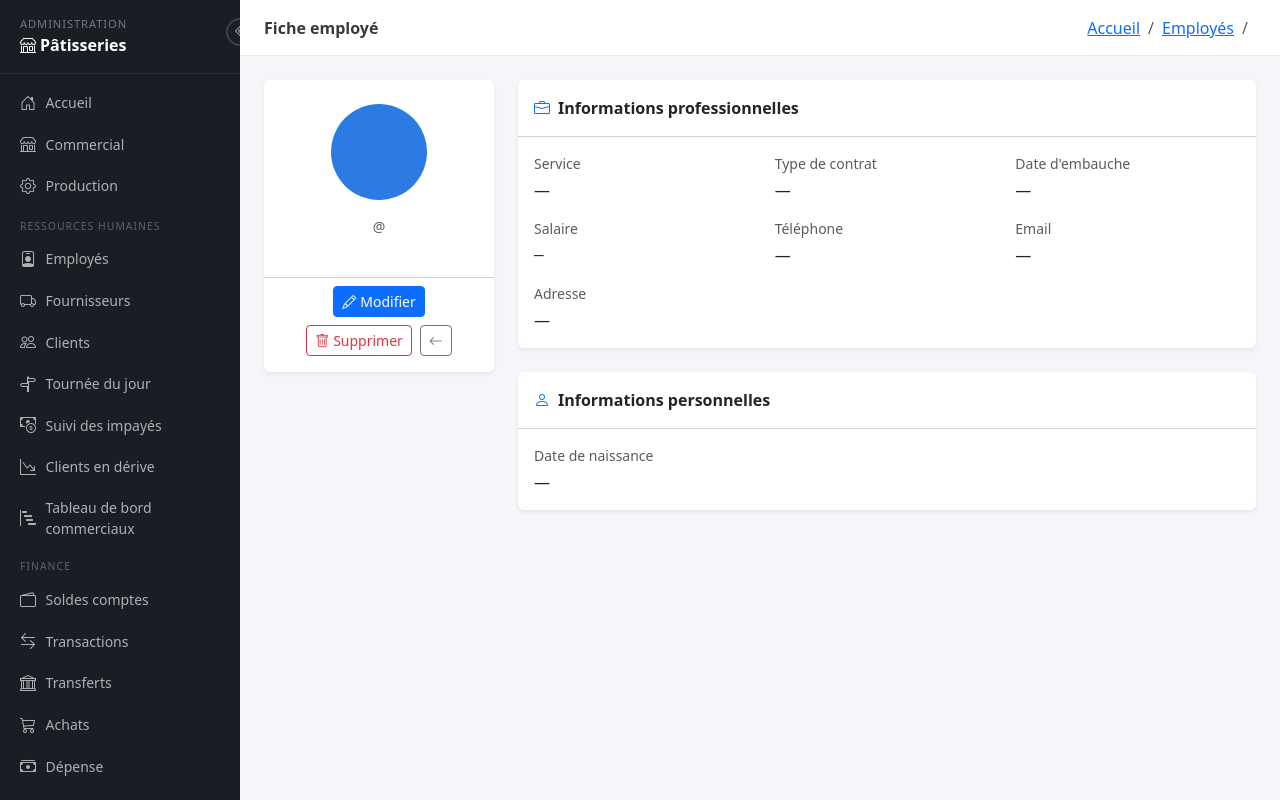
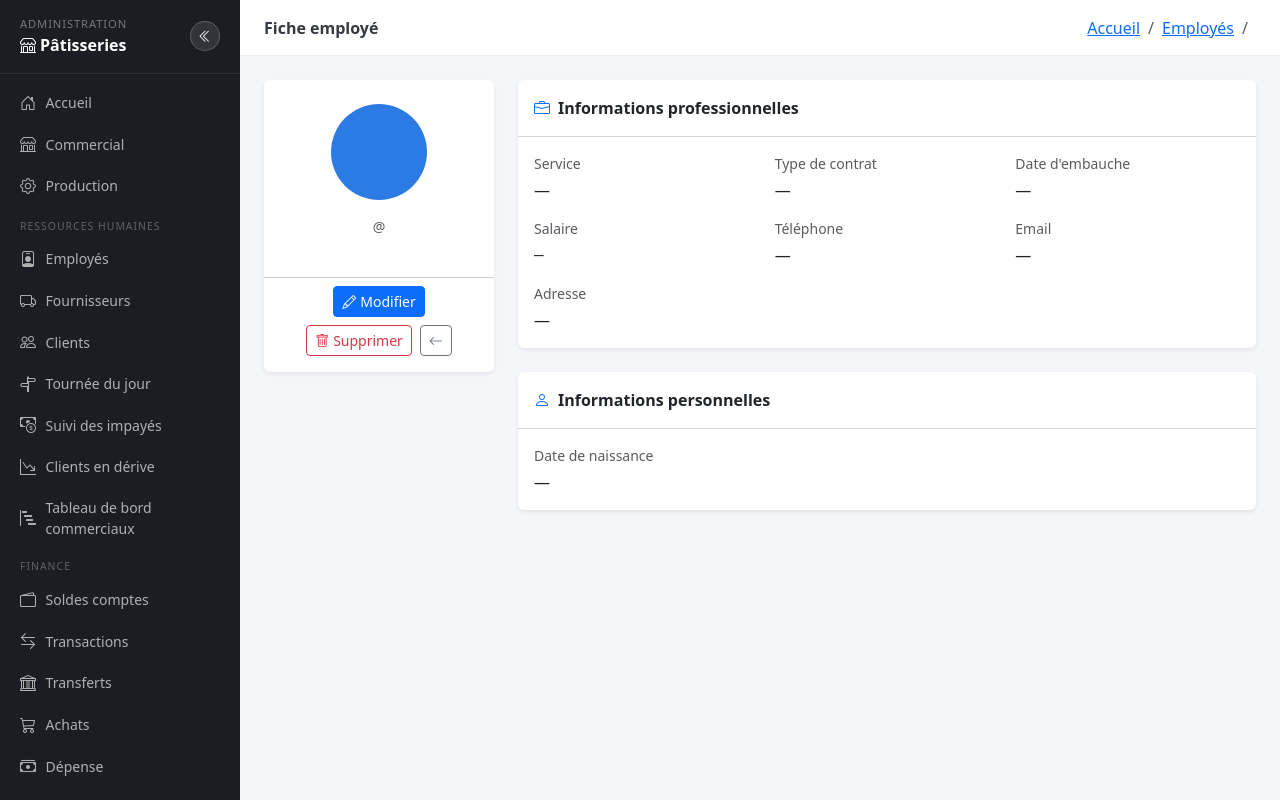
Before and after one commit to mohamedrachedheni/gestion_patisseries, a Django app: template templates/administration/employe/detail.html in a window 1280 px wide. Run offline with Django 5.2, Linux system fonts and the light colour scheme; the template is opened without the code that fills it, so the values that code supplies are empty.

Commit message:
correction sidebar

```diff
--- a/templates/base_global.html
+++ b/templates/base_global.html
@@ -39,30 +39,33 @@
     .sidebar-brand {
       padding: 1rem 1.25rem;
       border-bottom: 1px solid rgba(255,255,255,.08);
+      display: flex;
+      align-items: center;
+      justify-content: space-between;
+      gap: .5rem;
     }
-    /* Bouton de réduction : positionné sur le BORD de la sidebar (jamais à
-       l'intérieur de son contenu), taille fixe — reste pleinement visible et
-       au même endroit relatif que la sidebar soit réduite ou non, sans jamais
-       se retrouver à l'étroit ni caché. */
+    .sidebar-brand-text { min-width: 0; overflow: hidden; }
+    /* Bouton de réduction : reste DANS la boîte de la sidebar (jamais en
+       négatif/à cheval sur le bord) — #sidebar n'a que overflow-y: auto de
+       déclaré, ce qui bascule implicitement overflow-x sur auto aussi (règle
+       CSS peu connue) : tout ce qui dépasse la boîte, même de quelques px,
+       se fait rogner. D'où un cercle bien visible, à droite du titre. */
     .sidebar-collapse-btn {
-      position: absolute;
-      top: 1.1rem;
-      right: -14px;
-      width: 28px;
-      height: 28px;
+      flex-shrink: 0;
+      width: 30px;
+      height: 30px;
       display: flex;
       align-items: center;
       justify-content: center;
-      background: var(--sidebar-bg);
-      border: 2px solid rgba(255,255,255,.15);
+      background: rgba(255,255,255,.1);
+      border: 1px solid rgba(255,255,255,.2);
       border-radius: 50%;
-      color: rgba(255,255,255,.75);
+      color: #fff;
       padding: 0;
-      z-index: 1001;
-      transition: background .15s, color .15s;
+      transition: background .15s, border-color .15s;
     }
-    .sidebar-collapse-btn:hover { background: var(--sidebar-active); color: #fff; border-color: var(--sidebar-active); }
-    .sidebar-collapse-btn i { font-size: .75rem; transition: transform .2s ease; }
+    .sidebar-collapse-btn:hover { background: var(--sidebar-active); border-color: var(--sidebar-active); }
+    .sidebar-collapse-btn i { font-size: .85rem; transition: transform .2s ease; }
     .sidebar-brand .app-name {
       font-size: .7rem;
       letter-spacing: .08em;
@@ -141,8 +144,12 @@
     @media (min-width: 992px) {
       body.sidebar-collapsed #sidebar { width: var(--sidebar-width-collapsed); }
       body.sidebar-collapsed #wrapper { margin-left: var(--sidebar-width-collapsed); }
-      body.sidebar-collapsed .sidebar-brand .app-name,
-      body.sidebar-collapsed .sidebar-brand .brand-title,
+      body.sidebar-collapsed .sidebar-brand {
+        padding-left: .5rem;
+        padding-right: .5rem;
+        justify-content: center;
+      }
+      body.sidebar-collapsed .sidebar-brand-text,
       body.sidebar-collapsed .sidebar-section,
       body.sidebar-collapsed .sidebar-user .user-info {
         display: none;
@@ -228,16 +235,17 @@
 {# ═══════════════════════════════════════════════════════ Sidebar #}
 <aside id="sidebar">
 
-  <button type="button" class="sidebar-collapse-btn d-none d-lg-flex"
-          id="sidebarCollapseToggle" title="Réduire/agrandir le menu" aria-label="Réduire/agrandir le menu">
-    <i class="bi bi-chevron-double-left"></i>
-  </button>
-
   <div class="sidebar-brand">
-    <div class="app-name">{% block sidebar_app_name %}Application{% endblock %}</div>
-    <div class="brand-title">
-      <i class="bi bi-shop me-1"></i>{% block sidebar_brand %}Pâtisseries{% endblock %}
+    <div class="sidebar-brand-text">
+      <div class="app-name">{% block sidebar_app_name %}Application{% endblock %}</div>
+      <div class="brand-title">
+        <i class="bi bi-shop me-1"></i>{% block sidebar_brand %}Pâtisseries{% endblock %}
+      </div>
     </div>
+    <button type="button" class="sidebar-collapse-btn d-none d-lg-flex"
+            id="sidebarCollapseToggle" title="Réduire/agrandir le menu" aria-label="Réduire/agrandir le menu">
+      <i class="bi bi-chevron-double-left"></i>
+    </button>
   </div>
 
   <nav class="sidebar-nav">
```
